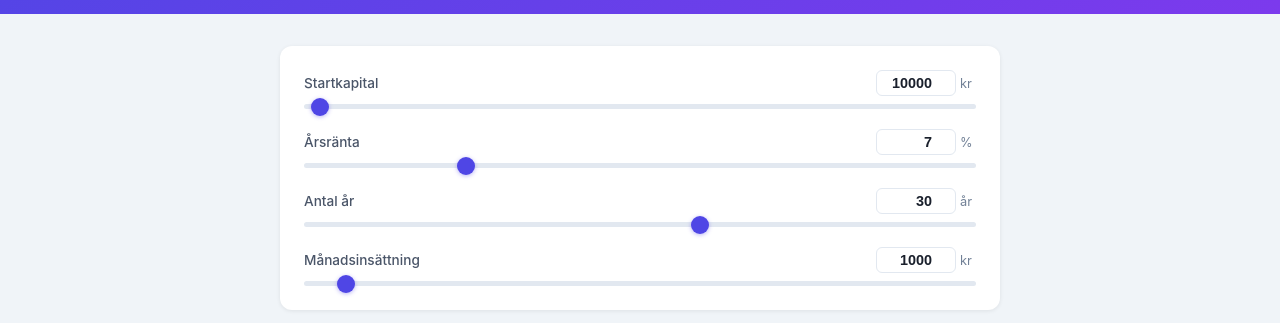
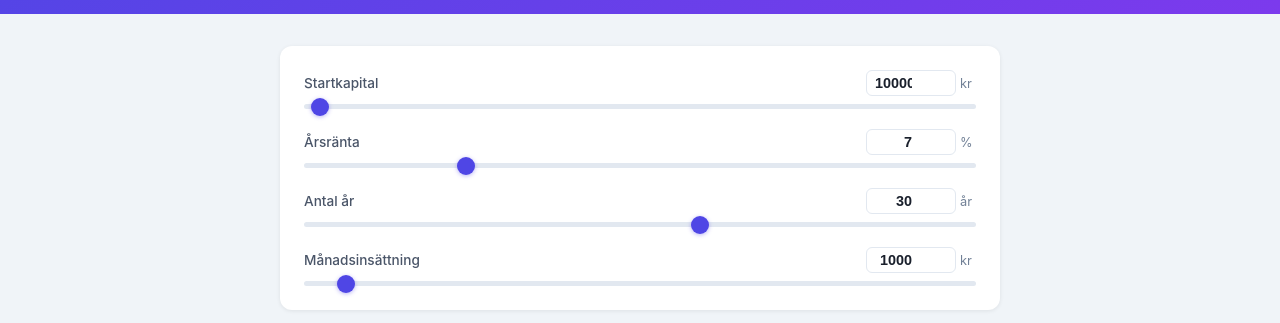
Before and after one commit to SJSafferson/compounding-calculator, a React (Vite) app: page / in a window 1280 px wide. Shown: the part 187-510 px from the top of the page. Built offline with nearby package versions, Linux system fonts and the light colour scheme.

Commit message:
Add padding for number input spinner buttons

```diff
--- a/src/components/InputForm.module.css
+++ b/src/components/InputForm.module.css
@@ -40,8 +40,8 @@
 }
 
 .value input[type="number"] {
-  width: 80px;
-  padding: 4px 8px;
+  width: 90px;
+  padding: 4px 28px 4px 8px;
   border: 1.5px solid #e2e8f0;
   border-radius: 6px;
   font-size: 0.9rem;
```
